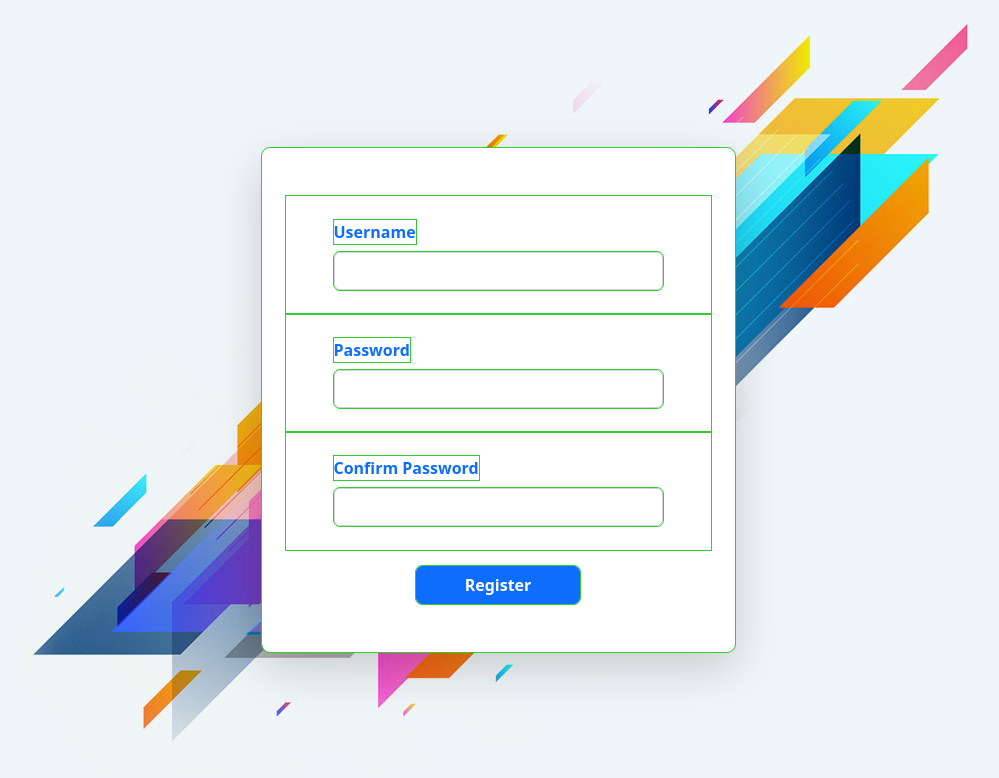
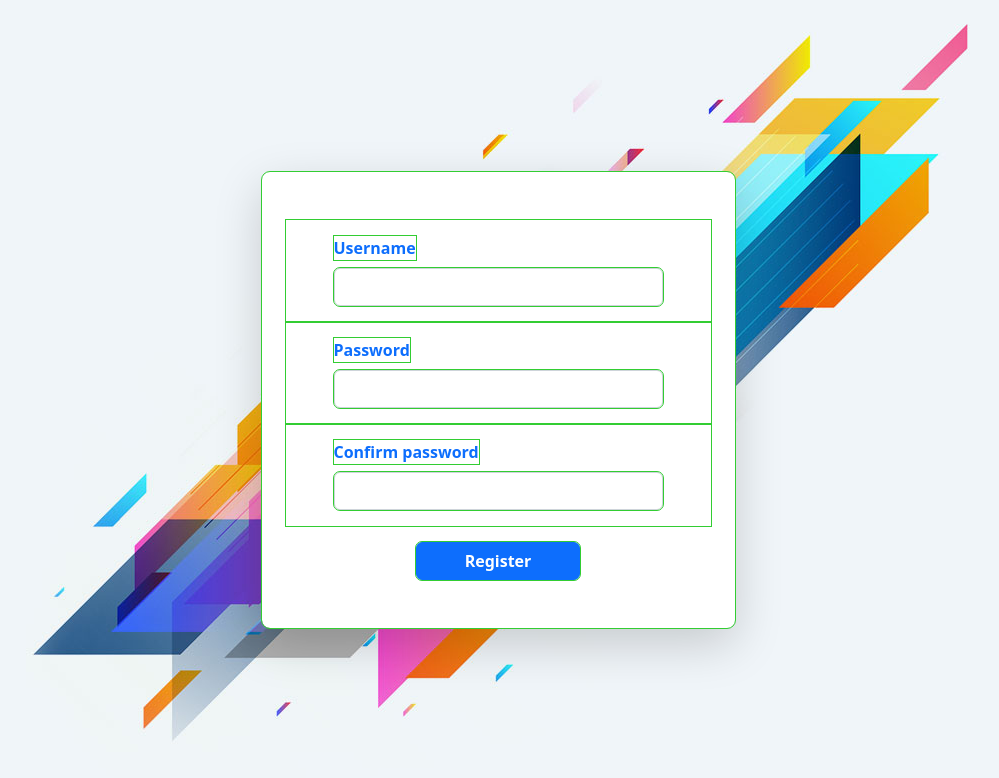
Before and after one commit to Vikms95/errorlab, a React (Create React App) app in the folder client/: page / in a window 1280 px wide. Shown: the top 778 px of the page, without its empty margins (142-1141 px from the left). Built offline with nearby package versions, Linux system fonts and the light colour scheme.

Commit message:
refactor form inputs into its own component FormGroup

```diff
--- /dev/null
+++ b/client/src/components/Form/FormGroup.tsx
@@ -0,0 +1,11 @@
+import { Form } from 'react-bootstrap'
+import { IFormGroup } from '../../types/Form'
+
+export function FormGroup({ label, type }: IFormGroup) {
+  return (
+    <Form.Group className='py-3 px-5 mx-2'>
+      <Form.Label className='text-primary fw-semibold'>{label}</Form.Label>
+      <Form.Control type={type} className='px-5' />
+    </Form.Group>
+  )
+}
--- a/client/src/components/Form/FormWithLogin.tsx
+++ b/client/src/components/Form/FormWithLogin.tsx
@@ -1,6 +1,6 @@
-import { Form } from './Form'
+import { Form, FormGroup } from './index'
 import { CurrentForm } from '../../types/AuthPage'
-import { Button, Form as FormBS } from 'react-bootstrap'
+import { Button } from 'react-bootstrap'
 
 interface Props {
   setCurrentForm: React.Dispatch<React.SetStateAction<CurrentForm>>
@@ -9,19 +9,8 @@ interface Props {
 export function FormWithLogin({ setCurrentForm }: Props) {
   return (
     <Form>
-      <FormBS.Group className='py-3 px-5 mx-2'>
-        <FormBS.Label className='text-primary fw-semibold'>
-          Username
-        </FormBS.Label>
-        <FormBS.Control type='text' className='px-5' />
-      </FormBS.Group>
-
-      <FormBS.Group className='py-3 px-5 mx-2'>
-        <FormBS.Label className='text-primary fw-semibold'>
-          Password
-        </FormBS.Label>
-        <FormBS.Control type='password' className='px-5' />
-      </FormBS.Group>
+      <FormGroup label='Username' type='text' />
+      <FormGroup label='Password' type='password' />
 
       <Button
         className='align-self-center px-5 py-1 mt-4 fw-semibold'
--- a/client/src/components/Form/FormWithRegister.tsx
+++ b/client/src/components/Form/FormWithRegister.tsx
@@ -1,5 +1,5 @@
-import { Form } from './Form'
-import { Button, Form as FormBS } from 'react-bootstrap'
+import { Form, FormGroup } from './index'
+import { Button } from 'react-bootstrap'
 import { CurrentForm } from '../../types/AuthPage'
 
 interface Props {
@@ -9,26 +9,9 @@ interface Props {
 export function FormWithRegister({ setCurrentForm }: Props) {
   return (
     <Form>
-      <FormBS.Group className='py-4 px-5 mx-2'>
-        <FormBS.Label className='fw-semibold text-primary'>
-          Username
-        </FormBS.Label>
-        <FormBS.Control type='text' className='px-5' />
-      </FormBS.Group>
-
-      <FormBS.Group className='py-4 px-5 mx-2'>
-        <FormBS.Label className='fw-semibold text-primary'>
-          Password
-        </FormBS.Label>
-        <FormBS.Control type='password' className='px-5' />
-      </FormBS.Group>
-
-      <FormBS.Group className='py-4 px-5 mx-2'>
-        <FormBS.Label className='fw-semibold text-primary'>
-          Confirm Password
-        </FormBS.Label>
-        <FormBS.Control type='password' className='px-5' />
-      </FormBS.Group>
+      <FormGroup label='Username' type='text' />
+      <FormGroup label='Password' type='password' />
+      <FormGroup label='Confirm password' type='password' />
 
       <Button
         className='align-self-center px-5 mt-3 fw-semibold'
--- a/client/src/components/Form/index.ts
+++ b/client/src/components/Form/index.ts
@@ -1,2 +1,4 @@
 export {FormWithLogin} from './FormWithLogin'
 export {FormWithRegister} from './FormWithRegister'
+export {Form} from './Form'
+export {FormGroup} from './FormGroup'
--- /dev/null
+++ b/client/src/types/Form.ts
@@ -0,0 +1,4 @@
+export interface IFormGroup {
+  label: string
+  type: string
+}
```
